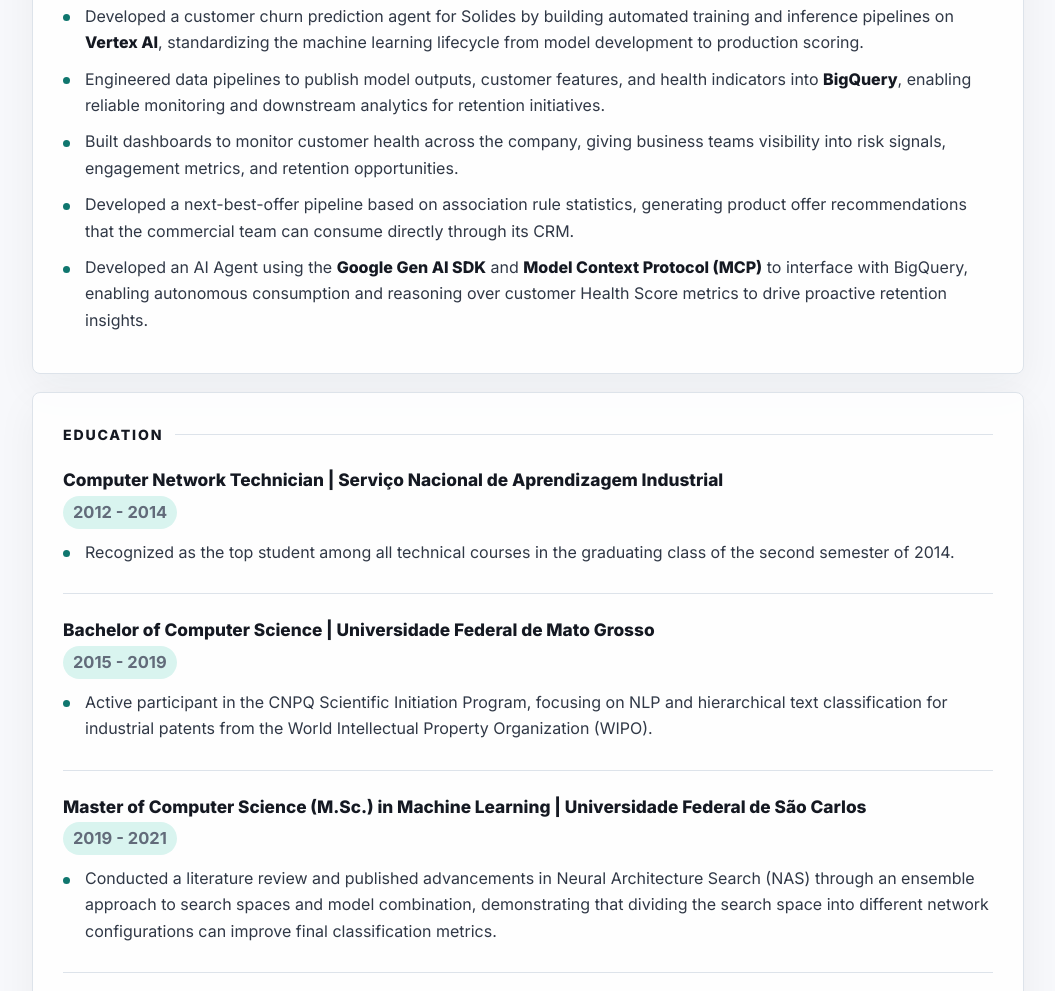
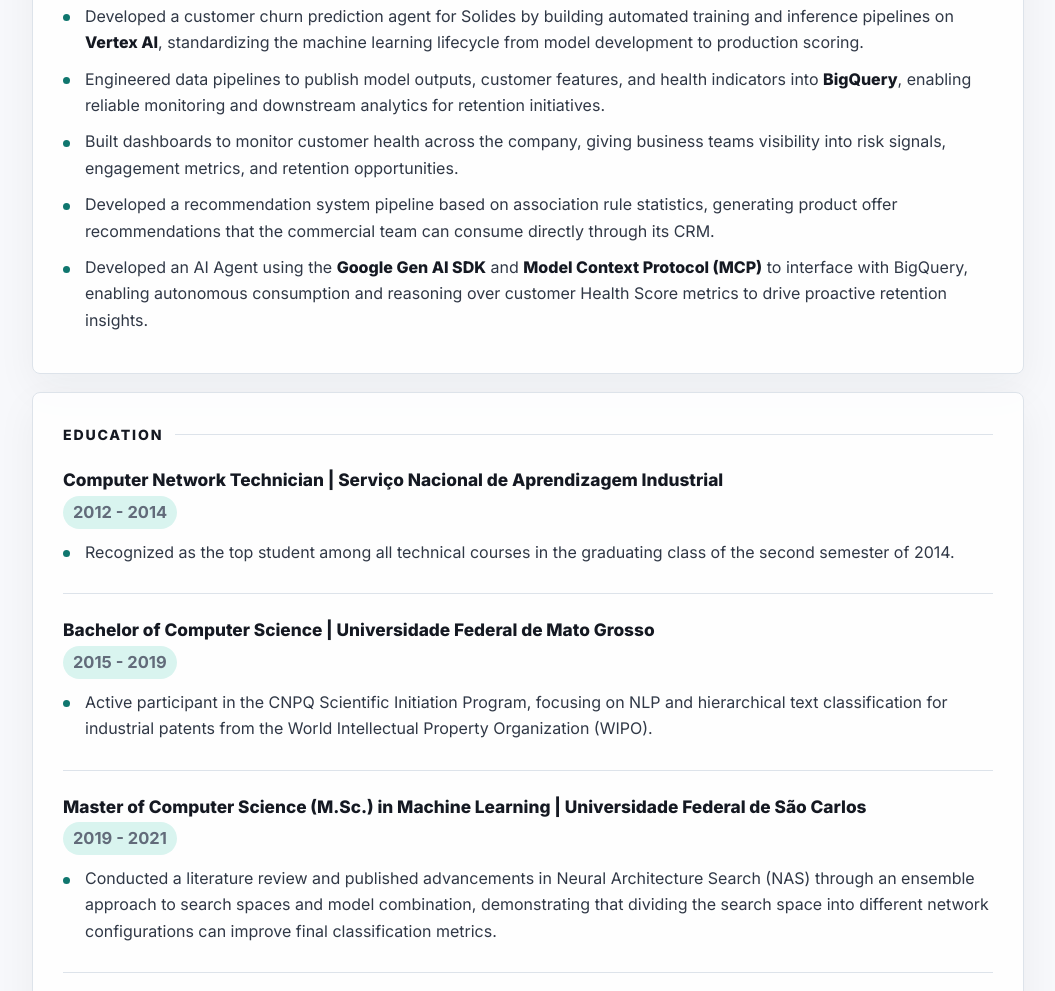
Before and after one commit to Sette/sette.github.io, a plain HTML site: page index.html in a window 1280 px wide. Shown: the part 1895-2886 px from the top of the page, without its empty margins (112-1167 px from the left). Drawn offline with Linux system fonts and the light colour scheme.

Commit message:
feat(resume): clarify recommendation system pipeline terminology
- Update Solides role description to use "recommendation system pipeline" instead of "next-best-offer pipeline" for improved clarity and technical accuracy
- Maintains bilingual support with English and Portuguese translations
- Better reflects the technical nature of the association rule-based system

```diff
--- a/index.html
+++ b/index.html
@@ -359,7 +359,7 @@
             <li data-en="Developed a customer churn prediction agent for Solides by building automated training and inference pipelines on <b>Vertex AI</b>, standardizing the machine learning lifecycle from model development to production scoring." data-pt="Desenvolvi um agente de predição de churn de clientes para a Solides por meio de pipelines automatizados de treinamento e inferência no <b>Vertex AI</b>, padronizando o ciclo de vida de machine learning do desenvolvimento do modelo até o scoring em produção.">Developed a customer churn prediction agent for Solides by building automated training and inference pipelines on <b>Vertex AI</b>, standardizing the machine learning lifecycle from model development to production scoring.</li>
             <li data-en="Engineered data pipelines to publish model outputs, customer features, and health indicators into <b>BigQuery</b>, enabling reliable monitoring and downstream analytics for retention initiatives." data-pt="Engenhei pipelines de dados para publicar saídas de modelos, features de clientes e indicadores de saúde no <b>BigQuery</b>, viabilizando monitoramento confiável e análises para iniciativas de retenção.">Engineered data pipelines to publish model outputs, customer features, and health indicators into <b>BigQuery</b>, enabling reliable monitoring and downstream analytics for retention initiatives.</li>
             <li data-en="Built dashboards to monitor customer health across the company, giving business teams visibility into risk signals, engagement metrics, and retention opportunities." data-pt="Construí dashboards para monitorar a saúde dos clientes na companhia, dando aos times de negócio visibilidade sobre sinais de risco, métricas de engajamento e oportunidades de retenção.">Built dashboards to monitor customer health across the company, giving business teams visibility into risk signals, engagement metrics, and retention opportunities.</li>
-            <li data-en="Developed a next-best-offer pipeline based on association rule statistics, generating product offer recommendations that the commercial team can consume directly through its CRM." data-pt="Desenvolvi um pipeline de próxima melhor oferta baseado em estatísticas de regras de associação, gerando recomendações de ofertas de produto para consumo direto pelo time comercial no CRM.">Developed a next-best-offer pipeline based on association rule statistics, generating product offer recommendations that the commercial team can consume directly through its CRM.</li>
+            <li data-en="Developed a recommendation system pipeline based on association rule statistics, generating product offer recommendations that the commercial team can consume directly through its CRM." data-pt="Desenvolvi um pipeline de próxima melhor oferta baseado em estatísticas de regras de associação, gerando recomendações de ofertas de produto para consumo direto pelo time comercial no CRM.">Developed a next-best-offer pipeline based on association rule statistics, generating product offer recommendations that the commercial team can consume directly through its CRM.</li>
             <li data-en="Developed an AI Agent using the <b>Google Gen AI SDK</b> and <b>Model Context Protocol (MCP)</b> to interface with BigQuery, enabling autonomous consumption and reasoning over customer Health Score metrics to drive proactive retention insights." data-pt="Desenvolvi um agente de IA usando o <b>Google Gen AI SDK</b> e o <b>Model Context Protocol (MCP)</b> para interface com o BigQuery, permitindo consumo autônomo e raciocínio sobre métricas de Health Score dos clientes para gerar insights proativos de retenção.">Developed an AI Agent using the <b>Google Gen AI SDK</b> and <b>Model Context Protocol (MCP)</b> to interface with BigQuery, enabling autonomous consumption and reasoning over customer Health Score metrics to drive proactive retention insights.</li>
         </ul>
 
```
